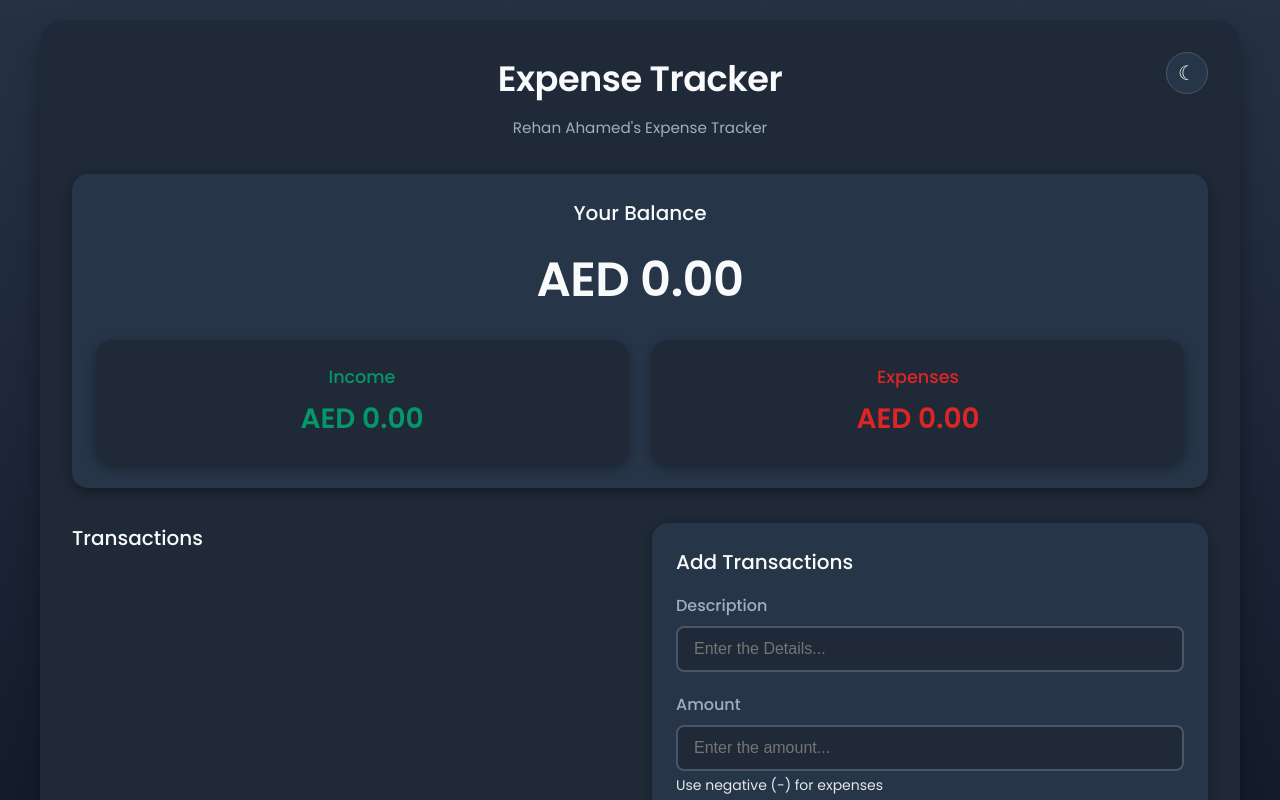
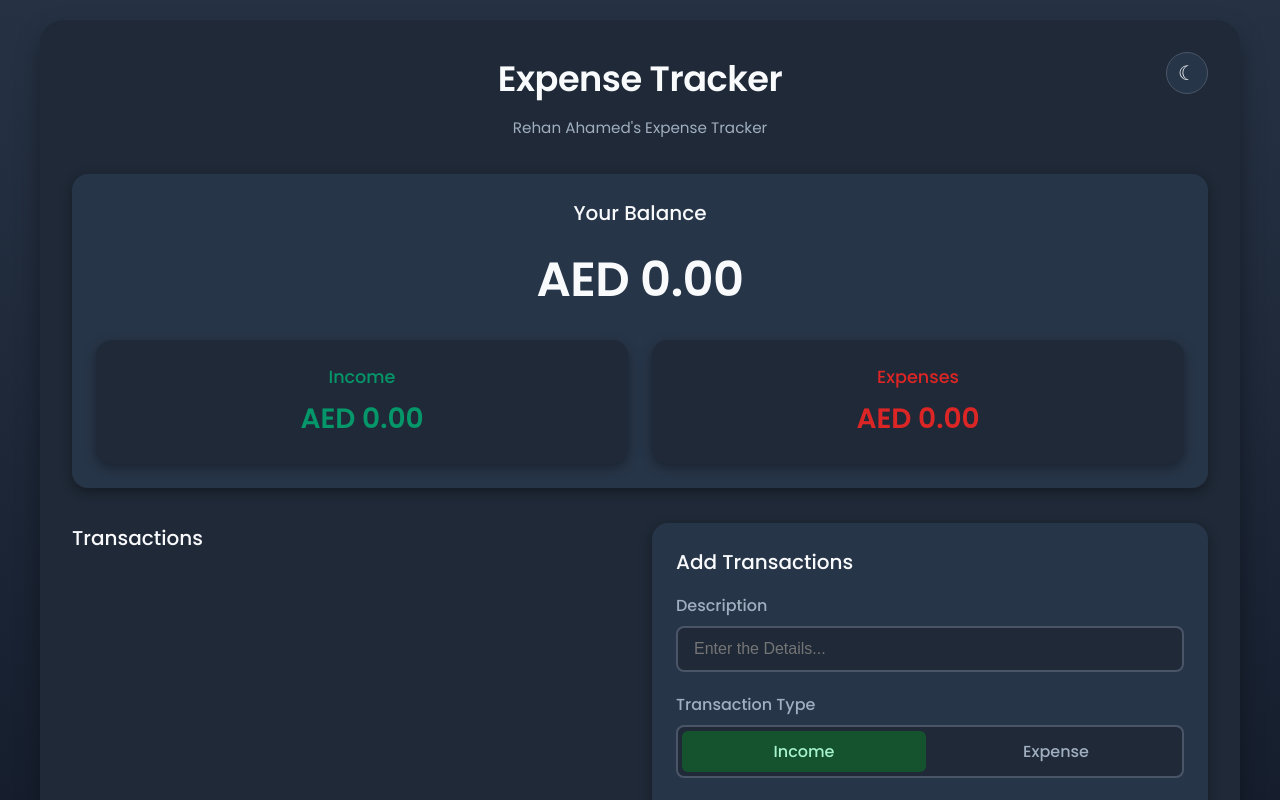
Before and after one commit to raone2k3/Expense-Tracker, a plain HTML site: page index.html in a window 1280 px wide. Both pictures are taken after a click on the button "Switch to dark theme". Shown: the top 800 px of the page. Drawn offline with Linux system fonts and the light colour scheme.

Commit message:
new feature update

```diff
--- a/index.html
+++ b/index.html
@@ -58,14 +58,34 @@
               />
             </div>
             <div class="form-group">
+              <label>Transaction Type</label>
+              <div class="transaction-type">
+                <label class="type-option">
+                  <input
+                    type="radio"
+                    name="transaction-type"
+                    value="income"
+                    checked
+                  />
+                  <span>Income</span>
+                </label>
+                <label class="type-option">
+                  <input type="radio" name="transaction-type" value="expense" />
+                  <span>Expense</span>
+                </label>
+              </div>
+            </div>
+            <div class="form-group">
               <label for="amount">Amount</label>
               <input
                 type="number"
                 id="amount"
                 placeholder="Enter the amount..."
+                min="0"
+                step="0.01"
                 required
               />
-              <small>Use negative (-) for expenses</small>
+              <small>Select income or expense, then enter the amount.</small>
             </div>
             <button type="submit">Add Transaction</button>
           </form>
--- a/script.js
+++ b/script.js
@@ -37,7 +37,17 @@ function addTransaction(e) {
 
   // get form values
   const description = descriptionEl.value.trim();
-  const amount = parseFloat(amountEl.value);
+  const amountValue = parseFloat(amountEl.value);
+  const transactionType = document.querySelector(
+    'input[name="transaction-type"]:checked',
+  ).value;
+
+  if (description === "" || Number.isNaN(amountValue) || amountValue < 0) {
+    alert("please enter a valid description and amount");
+    return;
+  }
+
+  const amount = transactionType === "expense" ? -amountValue : amountValue;
 
   transactions.push({
     id: Date.now(),
@@ -49,11 +59,6 @@ function addTransaction(e) {
 
   updateTransactionList();
   updateSummary();
-
-  if (description === "" || isNaN(amount)) {
-    alert("please enter valid description and amount");
-    return;
-  }
 
   transactionFormEl.reset();
 }
--- a/style.css
+++ b/style.css
@@ -327,6 +327,67 @@ h2 {
   margin-bottom: 20px;
 }
 
+.transaction-type {
+  display: grid;
+  grid-template-columns: 1fr 1fr;
+  gap: 8px;
+  padding: 4px;
+  border: 2px solid var(--border-color);
+  border-radius: 8px;
+  background-color: var(--surface);
+}
+
+.type-option {
+  position: relative;
+  display: block;
+  margin: 0;
+  color: var(--secondary-text);
+  cursor: pointer;
+  font-weight: 500;
+  text-align: center;
+}
+
+.type-option input {
+  position: absolute;
+  width: 1px;
+  height: 1px;
+  opacity: 0;
+}
+
+.type-option span {
+  display: block;
+  padding: 8px 12px;
+  border-radius: 6px;
+  transition:
+    background-color 0.25s ease,
+    color 0.25s ease;
+}
+
+.type-option input:checked + span {
+  background-color: #d1fae5;
+  color: #047857;
+}
+
+.type-option input[value="expense"]:checked + span {
+  background-color: #fee2e2;
+  color: #b91c1c;
+}
+
+.type-option input:focus-visible + span {
+  outline: 2px solid #667eea;
+  outline-offset: 2px;
+}
+
+body.dark-theme .type-option input:checked + span {
+  background-color: #14532d;
+  color: #a7f3d0;
+}
+
+body.dark-theme .type-option input[value="expense"]:checked + span {
+  background-color: #7f1d1d;
+  color: #fecaca;
+}
+
 label {
   display: block;
   margin-bottom: 8px;
```
